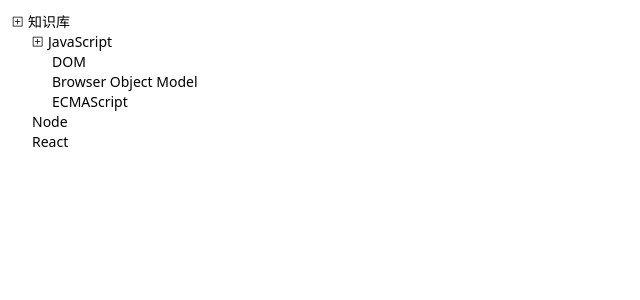
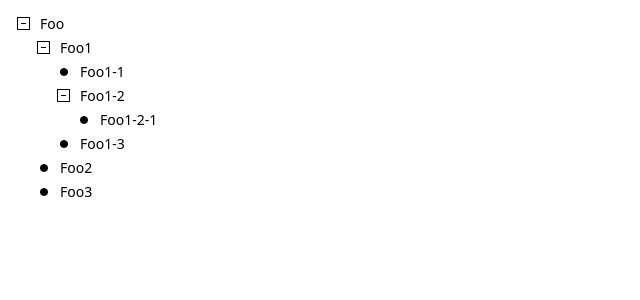
Before and after one commit to reasonly7/vue-draggable-tree, a Vue app: page / in a window 1280 px wide. Shown: the top 300 px of the page, without its empty margins (0-640 px from the left). Built offline with nearby package versions, Linux system fonts and the light colour scheme.

Commit message:
feat: expand and collapse node

```diff
--- a/package.json
+++ b/package.json
@@ -9,9 +9,11 @@
     "preview": "vite preview"
   },
   "dependencies": {
+    "lodash-es": "^4.17.21",
     "vue": "^3.5.13"
   },
   "devDependencies": {
+    "@types/lodash-es": "^4.17.12",
     "@vitejs/plugin-vue": "^5.2.1",
     "autoprefixer": "^10.4.20",
     "postcss": "^8.4.49",
--- a/src/App.vue
+++ b/src/App.vue
@@ -1,49 +1,15 @@
 <script setup lang="ts">
-import { DraggableTree, type NodeType } from "./components/draggable-tree";
+import { DraggableTree, useDraggableTree } from "./components/draggable-tree";
 
-const treeData: NodeType = {
-  id: 1,
-  name: "知识库",
-  value: "",
-  children: [
-    {
-      id: "1-1",
-      name: "JavaScript",
-      value: "js",
-      children: [
-        {
-          id: "1-1-1",
-          name: "DOM",
-          value: "dom",
-        },
-        {
-          id: "1-1-2",
-          name: "Browser Object Model",
-          value: "bom",
-        },
-        {
-          id: "1-1-3",
-          name: "ECMAScript",
-          value: "ecma",
-        },
-      ],
-    },
-    {
-      id: "1-2",
-      name: "Node",
-      value: "node",
-    },
-    {
-      id: "1-3",
-      name: "React",
-      value: "react",
-    },
-  ],
-};
+const tree = useDraggableTree();
 </script>
 
 <template>
   <div class="p-3">
-    <DraggableTree :tree="treeData"></DraggableTree>
+    <DraggableTree
+      :tree="tree.data"
+      @expand="tree.expand"
+      @collapse="tree.collapse"
+    ></DraggableTree>
   </div>
 </template>
--- a/src/components/draggable-tree/DraggableTree.vue
+++ b/src/components/draggable-tree/DraggableTree.vue
@@ -2,18 +2,60 @@
 import { TreeNode } from "./tree-node";
 import type { NodeType } from ".";
 import diffAddedIcon from "./diff-added.svg";
+import diffRemovedIcon from "./diff-removed.svg";
+import circleFilledIcon from "./circle-filled.svg";
 
 defineProps<{ tree: NodeType }>();
+
+const emits = defineEmits<{
+  expand: [id: NodeType["id"]];
+  collapse: [id: NodeType["id"]];
+}>();
 </script>
 
 <template>
   <div class="text-sm">
-    <TreeNode :node="tree" class="cursor-pointer hover:bg-zinc-200">
-      <template #="{ node }">
-        <img class="w-3 h-3" :src="diffAddedIcon" v-if="node.children?.length"/>
-        <span>
-          {{ node.name }}
-        </span>
+    <TreeNode :node="tree">
+      <template #="{ node, hasChildren }">
+        <!-- 有 children 时显示展开/收起按钮 -->
+        <template v-if="hasChildren">
+          <!-- 展开按钮 -->
+          <button
+            class="p-1 rounded-sm hover:bg-slate-200"
+            v-if="node.collapse"
+            @click="emits('expand', node.id)"
+          >
+            <img
+              class="w-4 h-4"
+              :src="diffAddedIcon"
+            />
+          </button>
+
+          <!-- 收起按钮 -->
+          <button
+            class="p-1 rounded-sm hover:bg-slate-200"
+            @click="emits('collapse', node.id)"
+            v-else
+          >
+            <img
+              class="w-4 h-4"
+              :src="diffRemovedIcon"
+            />
+          </button>
+        </template>
+
+        <!-- 无 children 时展示指示按钮 -->
+        <button
+          v-else
+          class="p-1 rounded-sm hover:bg-slate-200"
+        >
+          <img
+            class="w-4 h-4"
+            :src="circleFilledIcon"
+          />
+        </button>
+
+        <span> {{ node.name }} </span>
       </template>
     </TreeNode>
   </div>
--- a/src/components/draggable-tree/index.ts
+++ b/src/components/draggable-tree/index.ts
@@ -1,2 +1,3 @@
 export { default as DraggableTree } from "./DraggableTree.vue";
 export * from "./types.d";
+export * from "./useDraggableTree";
--- a/src/components/draggable-tree/tree-node/TreeNode.vue
+++ b/src/components/draggable-tree/tree-node/TreeNode.vue
@@ -1,4 +1,8 @@
-<script lang="ts" setup generic="T extends { children?: T[] }">
+<script
+  lang="ts"
+  setup
+  generic="T extends { children?: T[], collapse?: boolean }"
+>
 import { computed, useSlots } from "vue";
 
 const props = withDefaults(
@@ -31,21 +35,25 @@ const SlotComponent = computed(() => slots?.default);
       :node="node"
       :level="level"
       :offset="offset"
+      :hasChildren="!!node.children?.length"
     ></slot>
   </div>
 
+  <template v-if="!node.collapse">
     <TreeNode
       v-for="node in node.children"
       :node="node"
       :level="level + 1"
       v-bind="$attrs"
     >
-    <template #="{ node, level, offset }">
+      <template #="{ node, level, offset, hasChildren }">
         <SlotComponent
           :node="node"
           :level="level"
           :offset="offset"
+          :hasChildren="hasChildren"
         ></SlotComponent>
       </template>
     </TreeNode>
   </template>
+</template>
--- a/src/components/draggable-tree/types.d.ts
+++ b/src/components/draggable-tree/types.d.ts
@@ -2,5 +2,6 @@ export interface NodeType<ValueType = string> {
   id: string | number;
   name: string;
   value: ValueType;
+  collapse?: boolean; // 是否收起
   children?: NodeType<ValueType>[];
 }
--- /dev/null
+++ b/src/components/draggable-tree/useDraggableTree.ts
@@ -0,0 +1,110 @@
+import { reactive, shallowRef } from "vue";
+import { NodeType } from "./types";
+import { cloneDeep } from "lodash-es";
+
+export const useDraggableTree = (treeData?: NodeType) => {
+  const data = shallowRef(cloneDeep(treeData) || getDefaultTreeData());
+
+  const updateTree = () => {
+    data.value = cloneDeep(data.value);
+  };
+
+  const expand = (id: NodeType["id"]) => {
+    travel([data.value], (node) => {
+      if (node.id === id) {
+        node.collapse = false;
+        updateTree();
+        return true;
+      }
+    });
+  };
+
+  const collapse = (id: NodeType["id"]) => {
+    travel([data.value], (node) => {
+      if (node.id === id) {
+        node.collapse = true;
+        updateTree();
+        return true;
+      }
+    });
+  };
+
+  return reactive({
+    data,
+    expand,
+    collapse,
+  });
+};
+
+function getDefaultTreeData() {
+  return {
+    id: 1,
+    name: "Foo",
+    value: "foo",
+    children: [
+      {
+        id: "1-1",
+        name: "Foo1",
+        value: "foo1",
+        children: [
+          {
+            id: "1-1-1",
+            name: "Foo1-1",
+            value: "foo1-1",
+          },
+          {
+            id: "1-1-2",
+            name: "Foo1-2",
+            value: "foo1-2",
+            children: [
+              {
+                id: "1-1-2-1",
+                name: "Foo1-2-1",
+                value: "foo1-2-1",
+              },
+            ],
+          },
+          {
+            id: "1-1-3",
+            name: "Foo1-3",
+            value: "foo1-3",
+          },
+        ],
+      },
+      {
+        id: "1-2",
+        name: "Foo2",
+        value: "foo2",
+      },
+      {
+        id: "1-3",
+        name: "Foo3",
+        value: "foo3",
+      },
+    ],
+  };
+}
+
+function travel(
+  nodeList: NodeType[],
+  cb: (
+    node: NodeType,
+    index: number,
+    parentNode: NodeType | undefined,
+  ) => boolean | void,
+  parentNode?: NodeType,
+) {
+  for (let i = 0; i < nodeList.length; i++) {
+    const childNode = nodeList[i];
+    const stopTravel = cb(childNode, i, parentNode);
+    if (stopTravel) {
+      break;
+    }
+
+    if (!childNode.children?.length) {
+      continue;
+    }
+
+    travel(childNode.children, cb, childNode);
+  }
+}
```
Also changed, not shown: src/components/draggable-tree/circle-filled.svg (added), 1 other file (tests, documents, lock files or other folders). Lines whose indentation alone changed are shown as unchanged.
